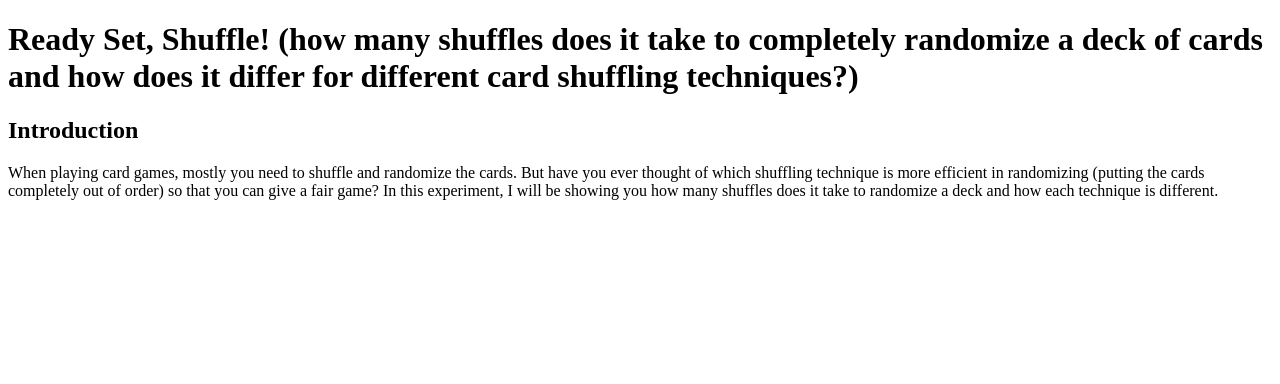
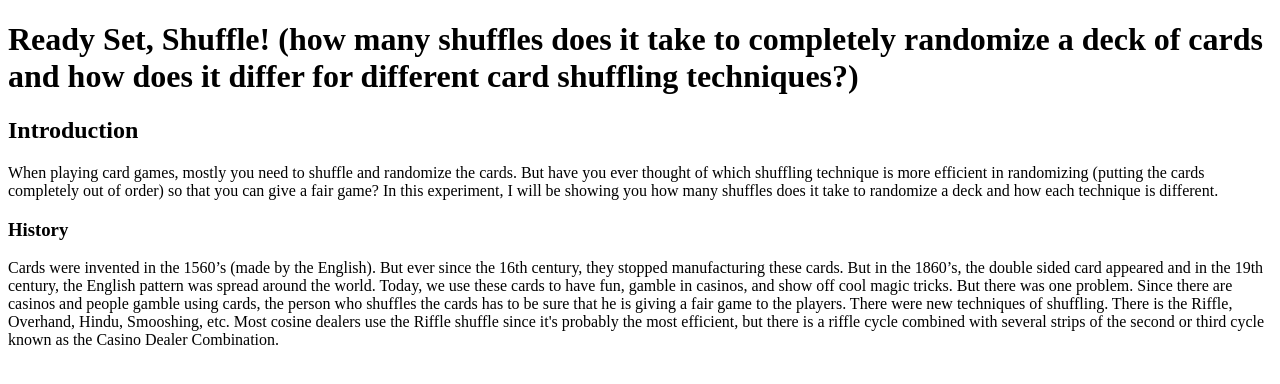
Before and after one commit to cayden1129/Ready-Set-Shuffle, a plain HTML site: page index.html in a window 1280 px wide. Drawn offline with Linux system fonts and the light colour scheme.

```diff
--- a/index.html
+++ b/index.html
@@ -12,5 +12,9 @@
 <p>When playing card games, mostly you need to shuffle and randomize the cards. But have you ever thought of which shuffling technique is more efficient in randomizing (putting the cards completely out of order) so that you can give a fair game? In this experiment, I will be showing you how many shuffles does it take to randomize a deck and how each technique is different.
 </p>
 
+<h3>History</h3>
+<p>Cards were invented in the 1560’s (made by the English). But ever since the 16th century, they stopped manufacturing these cards. But in the 1860’s, the double sided card appeared and in the 19th century, the English pattern was spread around the world. Today, we use these cards to have fun, gamble in casinos, and show off cool magic tricks.  But there was one problem. Since there are casinos and people gamble using cards, the person who shuffles the cards has to be sure that he is giving a fair game to the players. There were new techniques of shuffling. There is the Riffle, Overhand, Hindu, Smooshing, etc. Most cosine dealers use the Riffle shuffle since it's probably the most efficient, but there is a riffle cycle combined with several strips of the second or third cycle known as the Casino Dealer Combination.
+</p>
+
 </body>
 </html>
```
